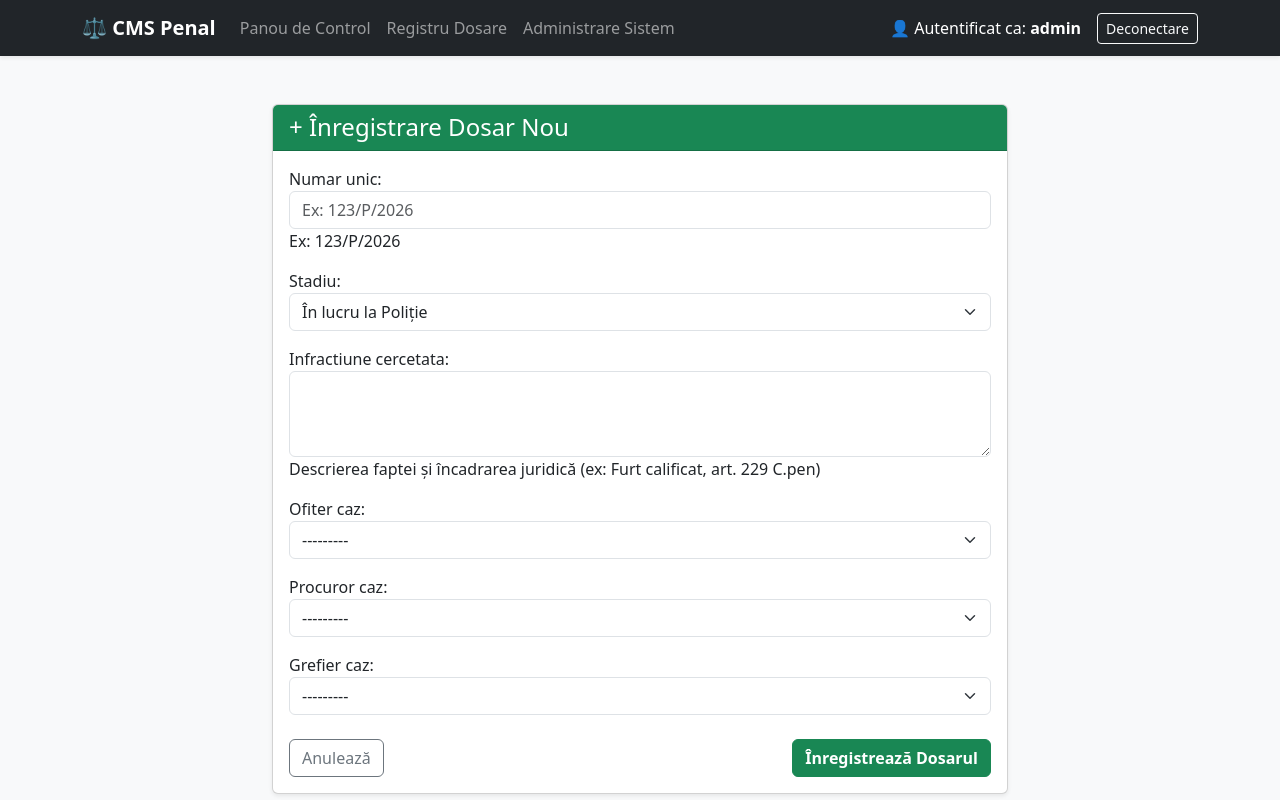
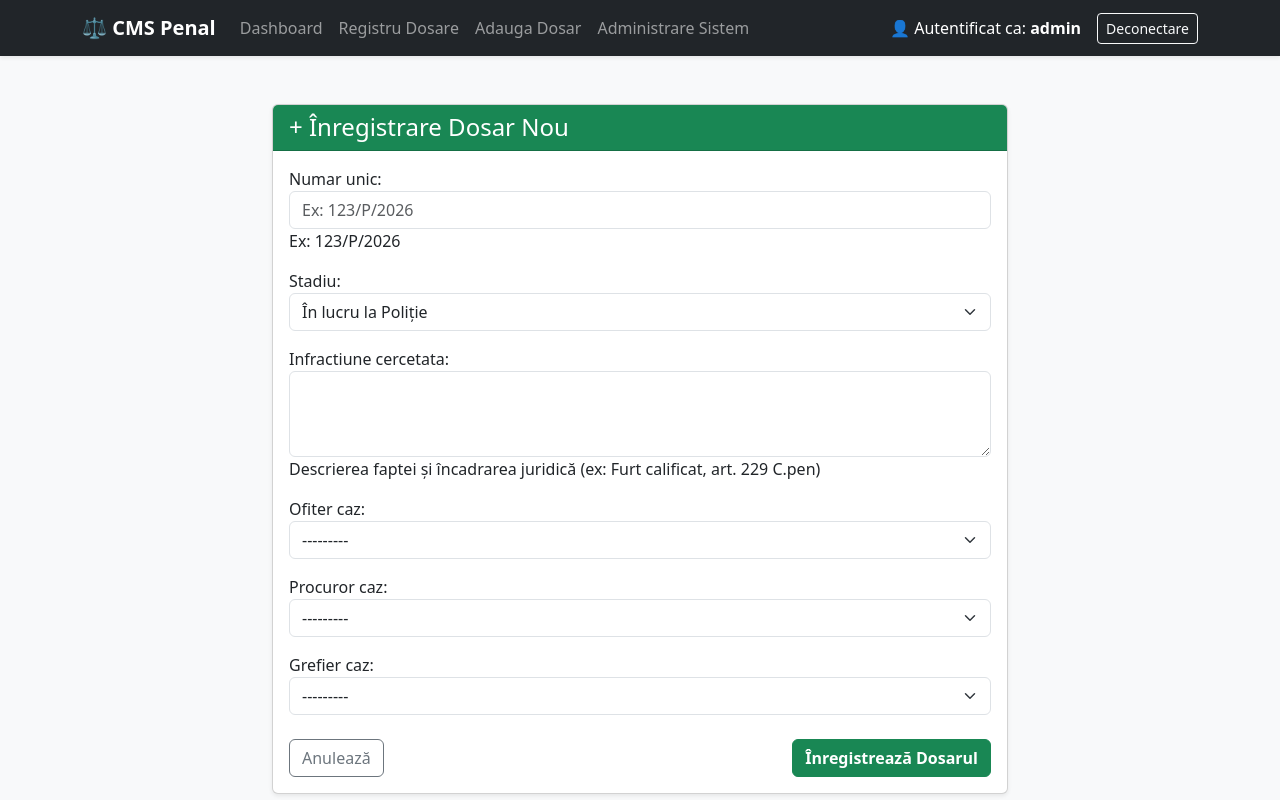
Before and after one commit to AndreiChivari/cms_project, a Django app: page /cases/adauga/ in a window 1280 px wide. Run offline with Django 5.2, Linux system fonts and the light colour scheme; a user stored in the database is signed in; data comes from the database, SQL or seed files in the repository.

Commit message:
Added 'adauga dosar' to base.html

```diff
--- a/cases/urls.py
+++ b/cases/urls.py
@@ -6,9 +6,11 @@ app_name = 'cases' # Util pentru a genera linkuri dinamice mai târziu
 urlpatterns = [
     # Adăugăm ruta pentru dashboard
     path('dashboard/', views.dashboard, name='dashboard'),
+
     # Această rută reprezintă adresa de bază: http://127.0.0.1:8000/cases/
     path('', views.lista_dosare, name='lista_dosare'),
 
+    # Ruta pentru ADAUGARE
     path('adauga/', views.adaugare_dosar, name='adaugare_dosar'), # <--- RUTA NOUĂ AICI
 
     # Ruta NOUĂ pentru detaliile unui singur dosar
--- a/templates/base.html
+++ b/templates/base.html
@@ -10,7 +10,7 @@
 
     <nav class="navbar navbar-expand-lg navbar-dark bg-dark mb-4 shadow-sm">
         <div class="container">
-            <a class="navbar-brand fw-bold" href="{% url 'cases:lista_dosare' %}">⚖️ CMS Penal</a>
+            <a class="navbar-brand fw-bold" href="{% url 'cases:dashboard' %}">⚖️ CMS Penal</a>
             <button class="navbar-toggler" type="button" data-bs-toggle="collapse" data-bs-target="#navbarNav">
                 <span class="navbar-toggler-icon"></span>
             </button>
@@ -18,10 +18,13 @@
                 {% if user.is_authenticated %}
                     <ul class="navbar-nav me-auto">
                         <li class="nav-item">
-                            <a class="nav-link" href="{% url 'cases:dashboard' %}">Panou de Control</a>
+                            <a class="nav-link" href="{% url 'cases:dashboard' %}">Dashboard</a>
                         </li>
                         <li class="nav-item">
                             <a class="nav-link" href="{% url 'cases:lista_dosare' %}">Registru Dosare</a>
+                        </li>
+                        <li class="nav-item">
+                            <a class="nav-link" href="{% url 'cases:adaugare_dosar' %}">Adauga Dosar</a>
                         </li>
                         {% if user.is_staff %}
                         <li class="nav-item">
```
